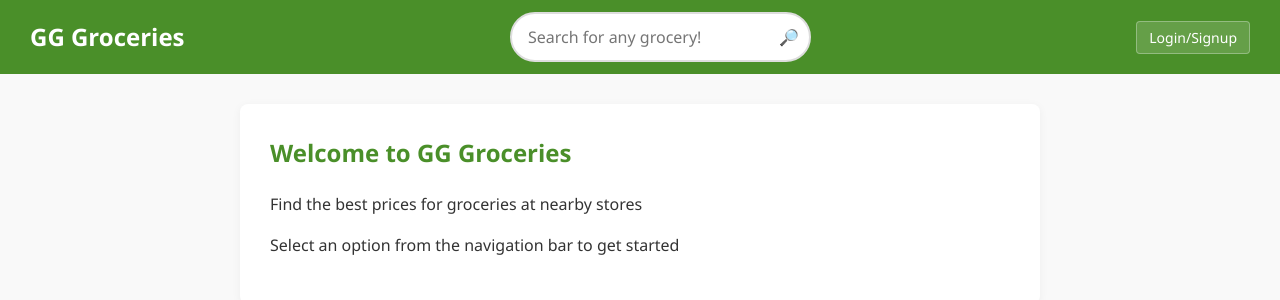
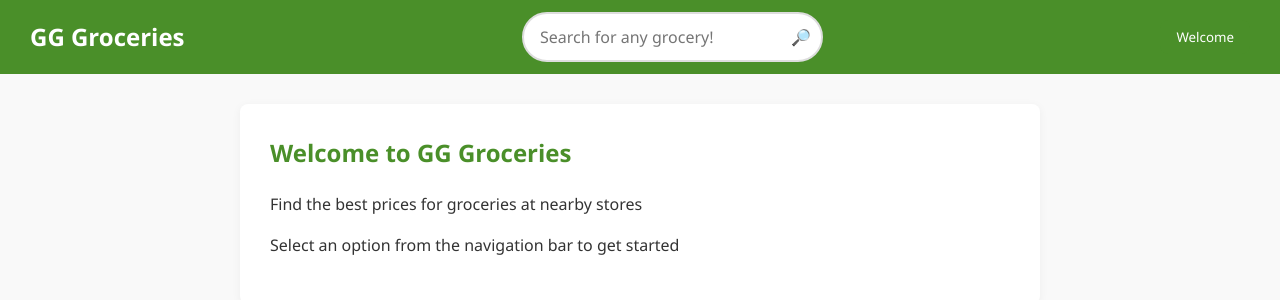
Before and after one commit to specSam/GG-groceries-ui, a React (Create React App) app: page / in a window 1280 px wide. Shown: the top 300 px of the page. Built offline with nearby package versions, Linux system fonts and the light colour scheme.

Commit message:
Studied up on necessary items and updated/removed comments as needed

```diff
--- a/src/pages/HomePage.tsx
+++ b/src/pages/HomePage.tsx
@@ -12,10 +12,7 @@ const HomePage: React.FC<HomePageProps> = ({username}) => {
   const navigate = useNavigate();
   const [activeSection, setActiveSection] = useState<string>('Welcome');
 
-  // Get username from localStorage
-
-  var userIsLoggedIn = username != ''
-  const [loggedIn, setLoggedIn] = useState<boolean>(userIsLoggedIn);
+  const [loggedIn, setLoggedIn] = useState<boolean>(true);
 
   const handleLogout = () => {
     setLoggedIn(false);
@@ -42,7 +39,7 @@ const HomePage: React.FC<HomePageProps> = ({username}) => {
 
   return (
     <div className="home-container">
-      {/* Header search bar and user drop down*/}
+      {/* Header search bar and user drop down/login/signin button depending on if user is logged in*/}
       <header className="app-header">
         <div className="logo-container">
           <h1 className="app-title">GG Groceries</h1>
--- a/src/pages/LoginPage.tsx
+++ b/src/pages/LoginPage.tsx
@@ -17,7 +17,7 @@ const LoginPage: React.FC = () => {
   const [isLoggingIn, setIsLoggingIn] = useState<boolean>(true);
   const [error, setError] = useState<string | null>(null);
 
-  const handleInputChange = (e: React.ChangeEvent<HTMLInputElement>) => { //hard to understand what is happening
+  const handleInputChange = (e: React.ChangeEvent<HTMLInputElement>) => {
     const { name, value } = e.target;
     setFormData((prev) => ({
       ...prev,
--- a/src/pages/components/DropDown.tsx
+++ b/src/pages/components/DropDown.tsx
@@ -12,10 +12,10 @@ interface DropDownProps {
   buttons: ButtonData[]
 }
 
-const DropDown: React.FC<DropDownProps> = ({label, buttons}) => {
+const DropDown: React.FC<DropDownProps> = ({label, buttons}) => { // TODO: Update drop down to close when clicked outside of box.
   const [open, setOpen] = useState<boolean>(false);
   const [position, setPosition] = useState({ top: 0, right: 0 });
-  const triggerRef = useRef<HTMLDivElement>(null); // TODO study
+  const triggerRef = useRef<HTMLDivElement>(null);
 
   useEffect(() => {
     if (open && triggerRef.current) {
```
